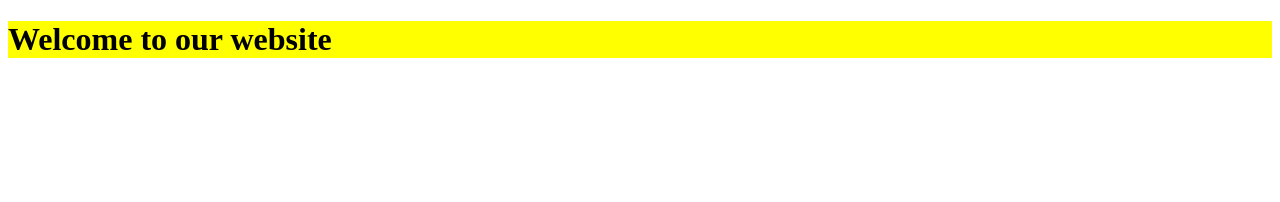
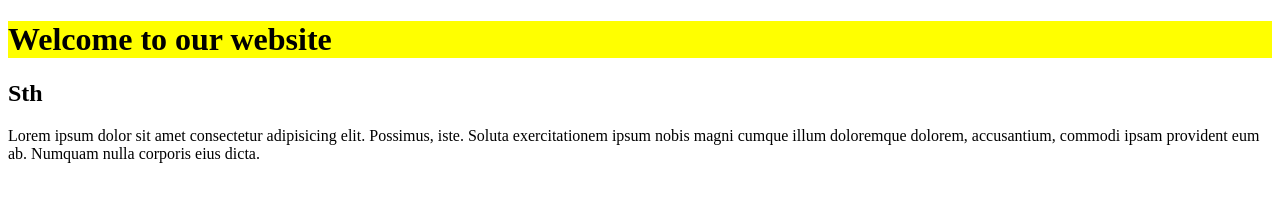
Before and after one commit to mahbubam/Shine, a plain HTML site: page index.html in a window 1280 px wide. Drawn offline with Linux system fonts and the light colour scheme.

Commit message:
1 added new main tag to index.html

```diff
--- a/index.html
+++ b/index.html
@@ -11,5 +11,17 @@
     <header>
       <h1>Welcome to our website</h1>
     </header>
+
+    <main>
+      <div class="container">
+        <h2>Sth</h2>
+        <p>
+          Lorem ipsum dolor sit amet consectetur adipisicing elit. Possimus,
+          iste. Soluta exercitationem ipsum nobis magni cumque illum doloremque
+          dolorem, accusantium, commodi ipsam provident eum ab. Numquam nulla
+          corporis eius dicta.
+        </p>
+      </div>
+    </main>
   </body>
 </html>
```
